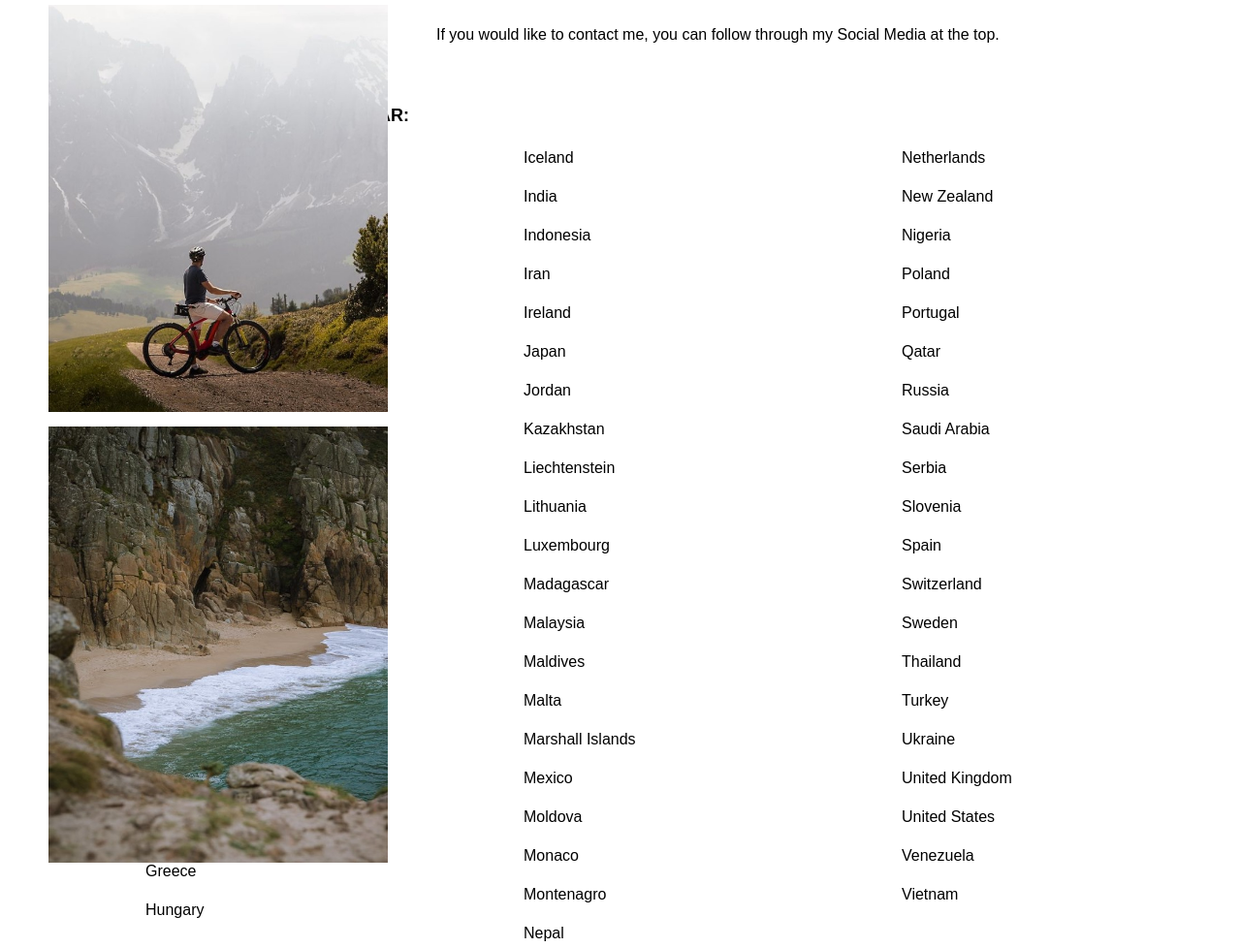
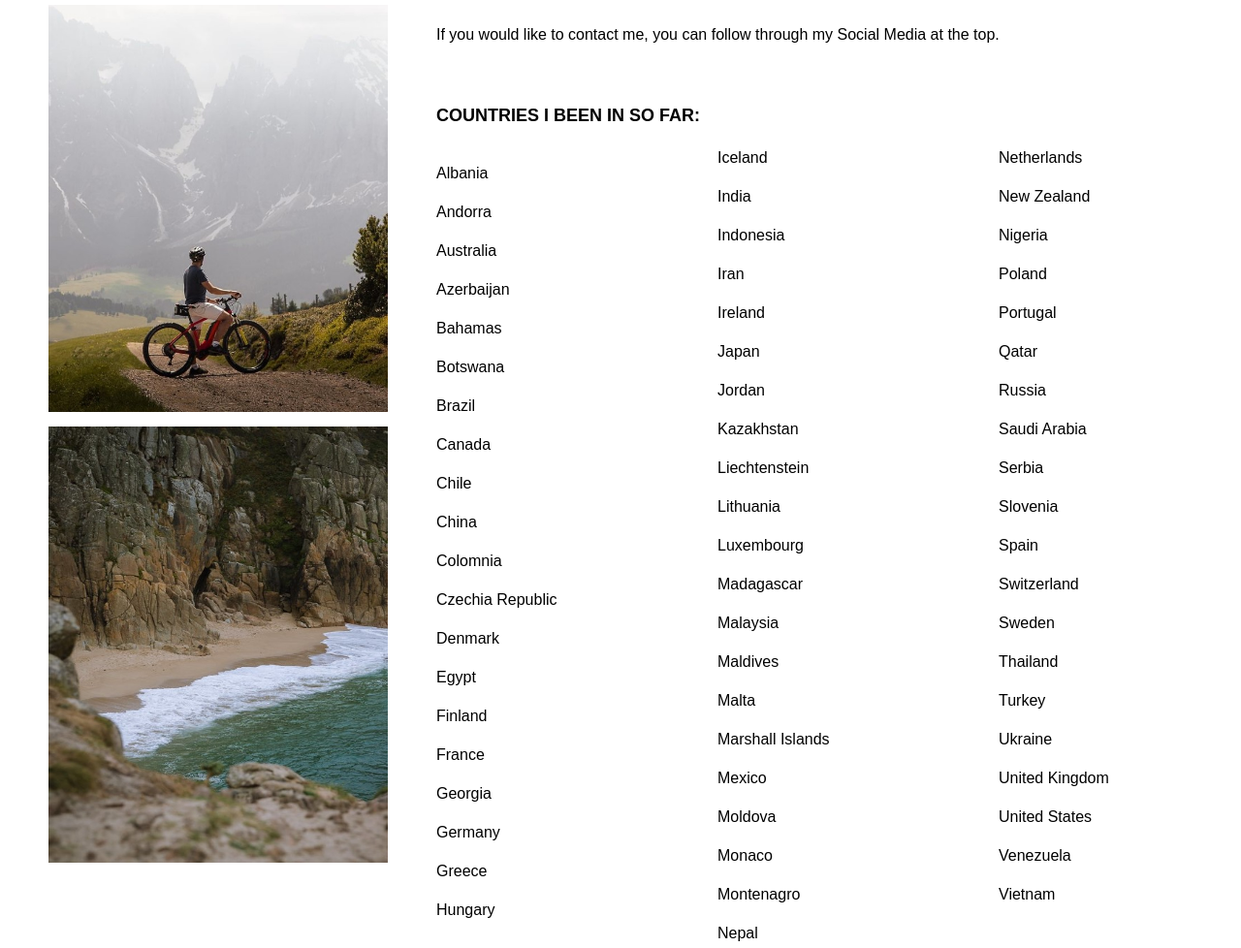
Before and after one commit to matthewtheuma21/influencer-blog, a plain HTML site: page About.html in a window 1280 px wide. Shown: the part 540-1518 px from the top of the page at 97% size. Drawn offline with Linux system fonts and the light colour scheme.

Commit message:
Update styling.css

```diff
--- a/styling.css
+++ b/styling.css
@@ -107,7 +107,6 @@ body {
     background-color: #000000;
     color: white;
     bottom: 0;
-    margin: .5em;
     padding: .25em .5em;
     position: absolute;
     left: 70ch;
@@ -160,6 +159,7 @@ body {
 
 .col-4{
     padding-top: 10px;
+    padding-left: 450px;
 }
 
 .col-3{
@@ -191,7 +191,6 @@ body {
 
     column-count: 3;
     column-gap: 40px;
-    padding-left: 150px;
 }
 
 .col-4 h3 {
@@ -200,7 +199,6 @@ body {
     color: rgb(0, 0, 0);
     font-weight: 800;
     text-transform: uppercase;
-    padding-left: 150px;
 }
 
 .country-list p {
```
